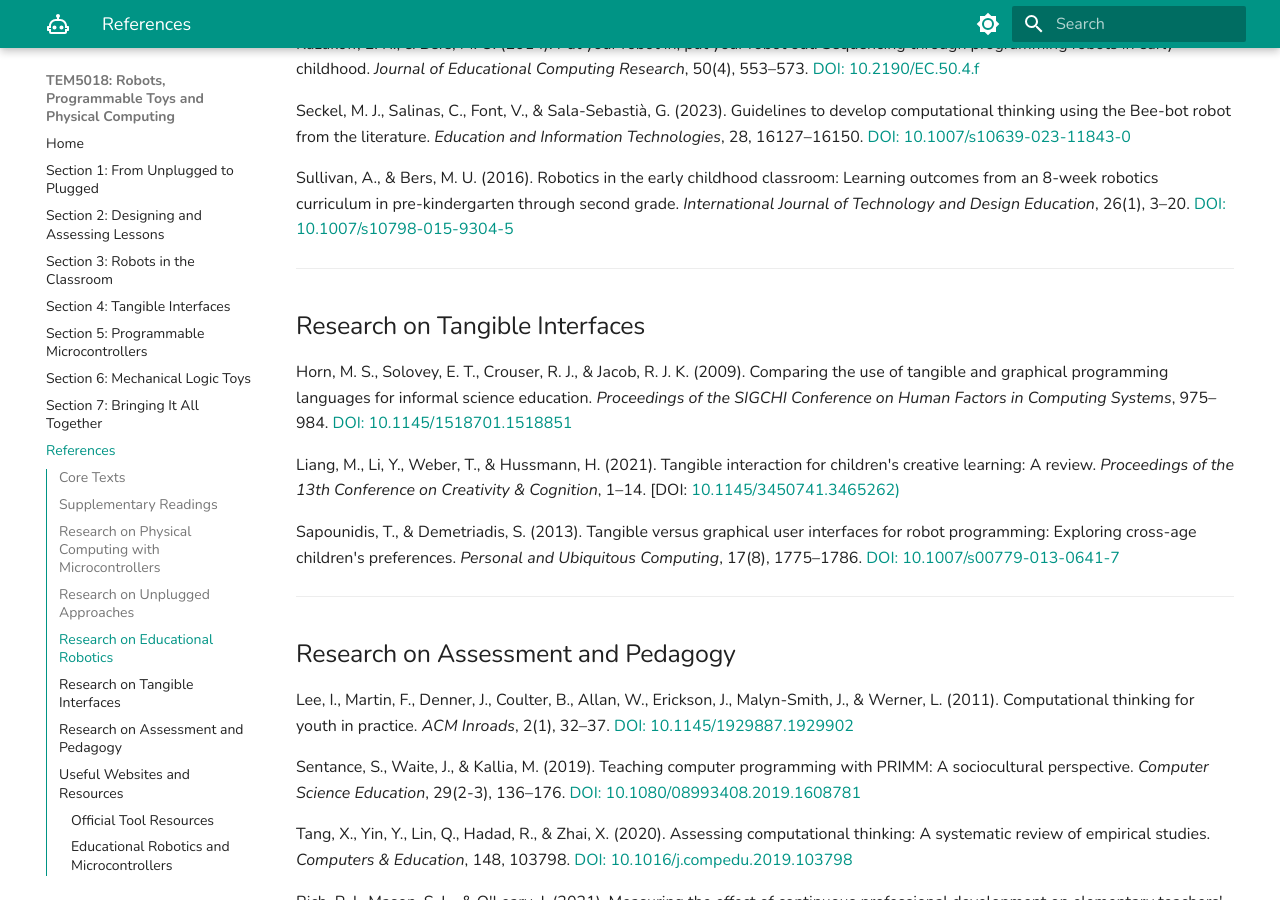
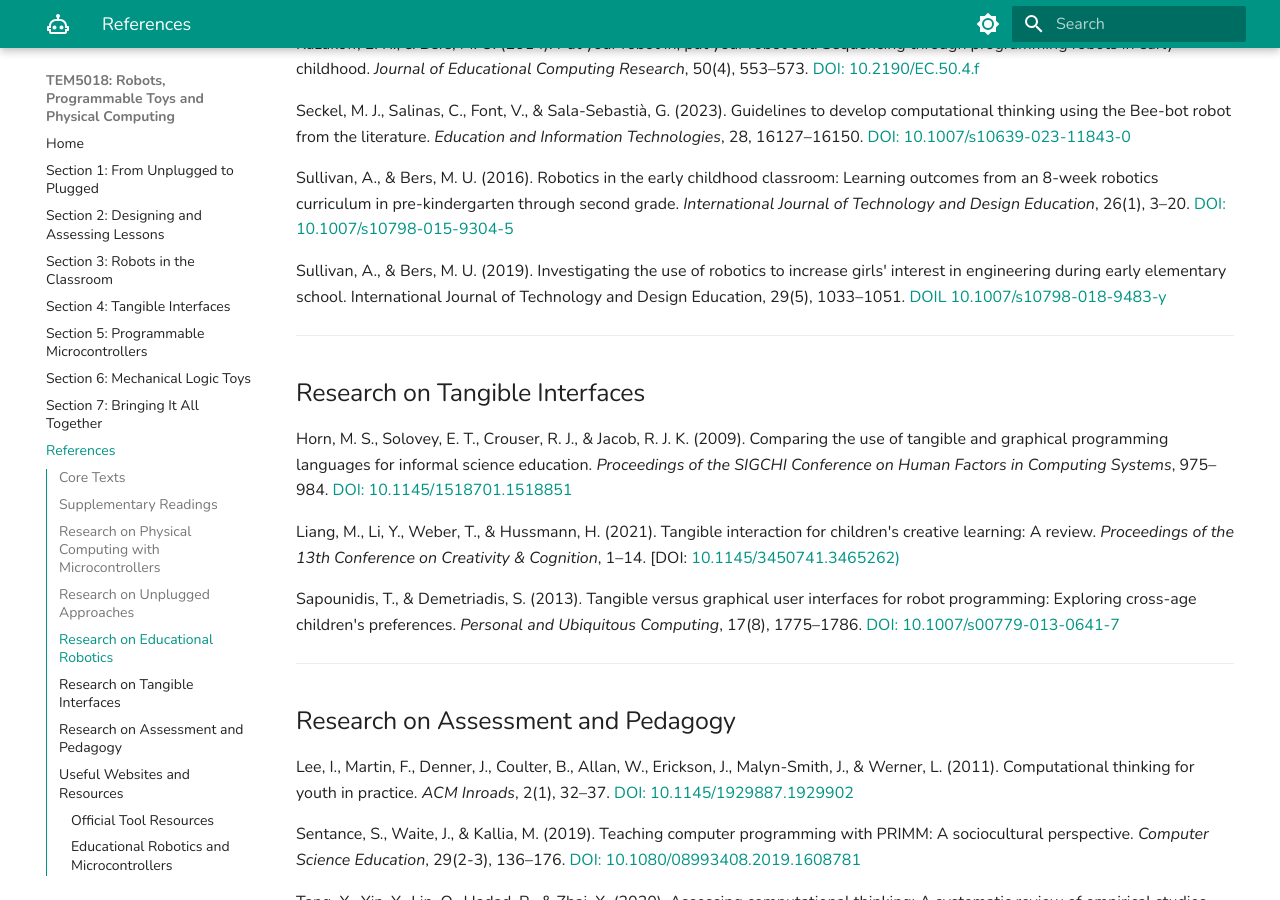
Before and after one commit to ccolo01/tem5018, an MkDocs documentation site: the page built from docs/references.md, in a window 1280 px wide and 900 px high, scrolled down 1777 px. Built offline with MkDocs 1.6.1 and Material for MkDocs 9.7.7, drawn with Linux system fonts in a browser that asks for light colours.

Commit message:
Update references.md

```diff
--- a/docs/references.md
+++ b/docs/references.md
@@ -61,6 +61,8 @@ Kazakoff, E. R., & Bers, M. U. (2014). Put your robot in, put your robot out: Se
 Seckel, M. J., Salinas, C., Font, V., & Sala-Sebastià, G. (2023). Guidelines to develop computational thinking using the Bee-bot robot from the literature. *Education and Information Technologies*, 28, 16127–16150. [DOI: 10.1007/s10639-023-11843-0](https://doi.org/10.1007/s10639-023-11843-0)
 
 Sullivan, A., & Bers, M. U. (2016). Robotics in the early childhood classroom: Learning outcomes from an 8-week robotics curriculum in pre-kindergarten through second grade. *International Journal of Technology and Design Education*, 26(1), 3–20. [DOI: 10.1007/s10798-015-9304-5](https://doi.org/10.1007/s10798-015-9304-5)
+
+Sullivan, A., & Bers, M. U. (2019). Investigating the use of robotics to increase girls' interest in engineering during early elementary school. International Journal of Technology and Design Education, 29(5), 1033–1051. [DOIL 10.1007/s10798-018-9483-y](https://doi.org/10.1007/s10798-018-9483-y)
 
 ---
 
```
